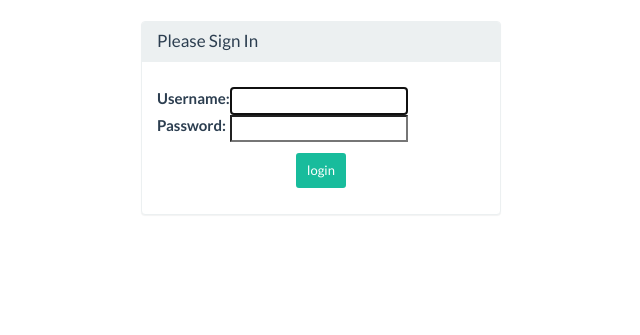
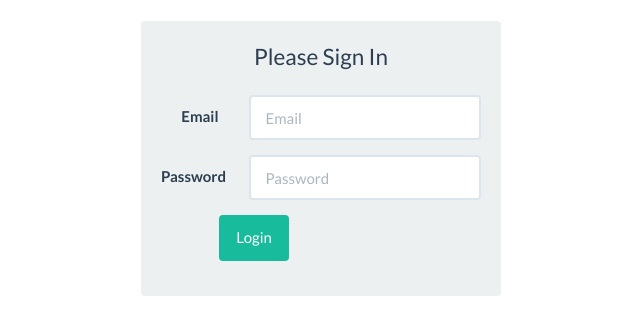
Before and after one commit to bduyng/django-jsnews, a Django app: page /login/ in a window 1280 px wide. Shown: the part 60-395 px from the top of the page, without its empty margins (319-959 px from the left). Run offline with Django 3.2, Linux system fonts and the light colour scheme; some libraries are stand-ins or nearby versions.

Commit message:
improve login page

```diff
--- a/articles/templates/registration/login.html
+++ b/articles/templates/registration/login.html
@@ -18,33 +18,32 @@
     <div class="container">
         <div class="row">
             <div class="col-md-4 col-md-offset-4">
-                <div class="login-panel panel panel-default">
-                    <div class="panel-heading">
-                        <h3 class="panel-title">Please Sign In</h3>
-                    </div>
-                    <div class="panel-body">
-                        <form method="post" action="{% url 'django.contrib.auth.views.login' %}">
-                            {% csrf_token %}
-                            <p class="bs-component">
-                                <table>
-                                    <tr>
-                                        <td>{{ form.username.label_tag }}</td>
-                                        <td>{{ form.username }}</td>
-                                    </tr>
-                                    <tr>
-                                        <td>{{ form.password.label_tag }}</td>
-                                        <td>{{ form.password }}</td>
-                                    </tr>
-                                </table>
-                            </p>
-                            <p class="bs-component">
-                                <center>
-                                    <input class="btn btn-success btn-sm" type="submit" value="login" />
-                                </center>
-                            </p>
+                <div class="well bs-component">
+                    <form class="form-horizontal" method="post" action="{% url 'django.contrib.auth.views.login' %}">
+                        {% csrf_token %}
+                        <fieldset>
+                            <legend class="text-center">Please Sign In</legend>
+                            <div class="form-group">
+                                <label for="inputEmail" class="col-lg-3 control-label">Email</label>
+                                <div class="col-lg-9">
+                                    <input type="text" class="form-control" id="inputEmail" placeholder="Email">
+                                </div>
+                            </div>
+                            <div class="form-group">
+                                <label for="inputPassword" class="col-lg-3 control-label">Password</label>
+                                <div class="col-lg-9">
+                                    <input type="password" class="form-control" id="inputPassword" placeholder="Password">
+                                </div>
+                            </div>
+
+                            <div class="form-group">
+                                <div class="col-lg-10 col-lg-offset-2">
+                                    <button type="submit" class="btn btn-success">Login</button>
+                                </div>
+                            </div>
                             <input type="hidden" name="next" value="{{ next }}" />
-                        </form>
-                    </div>
+                        </fieldset>
+                    </form>
                 </div>
             </div>
         </div>
```
